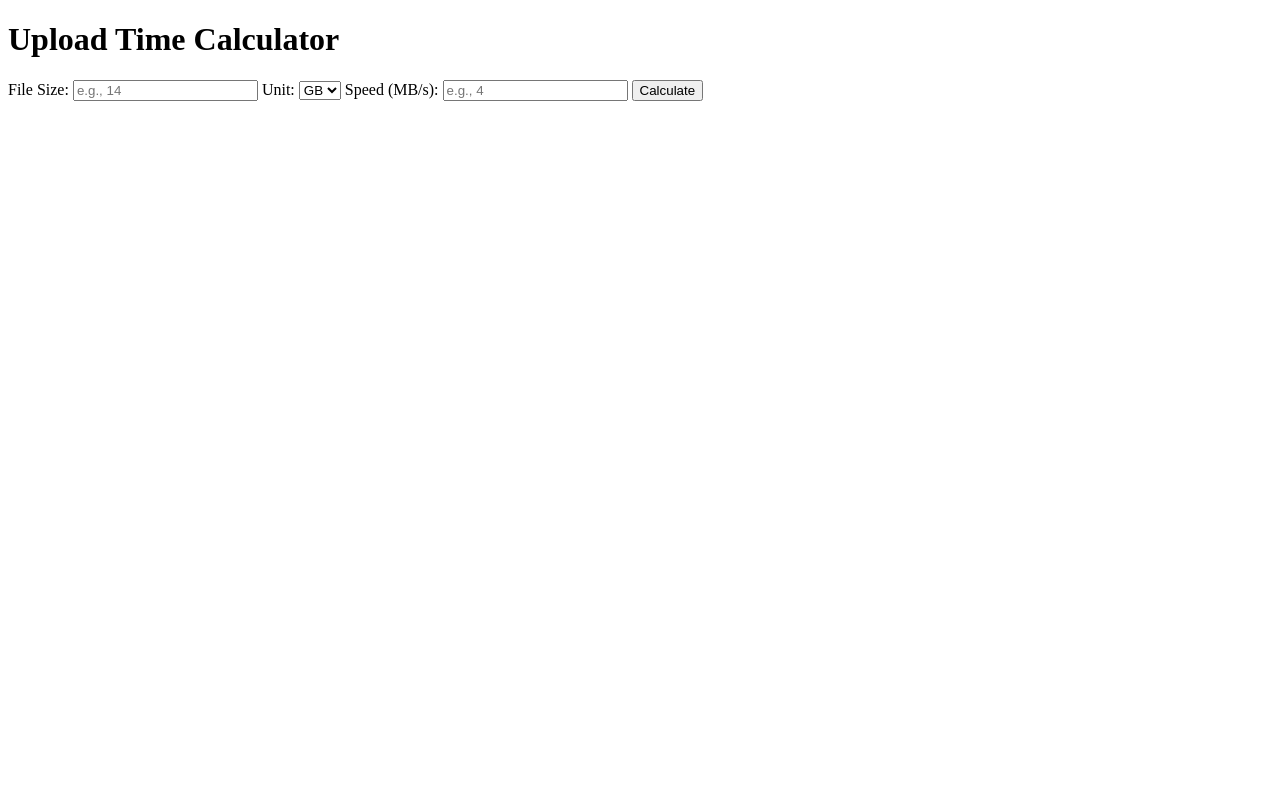
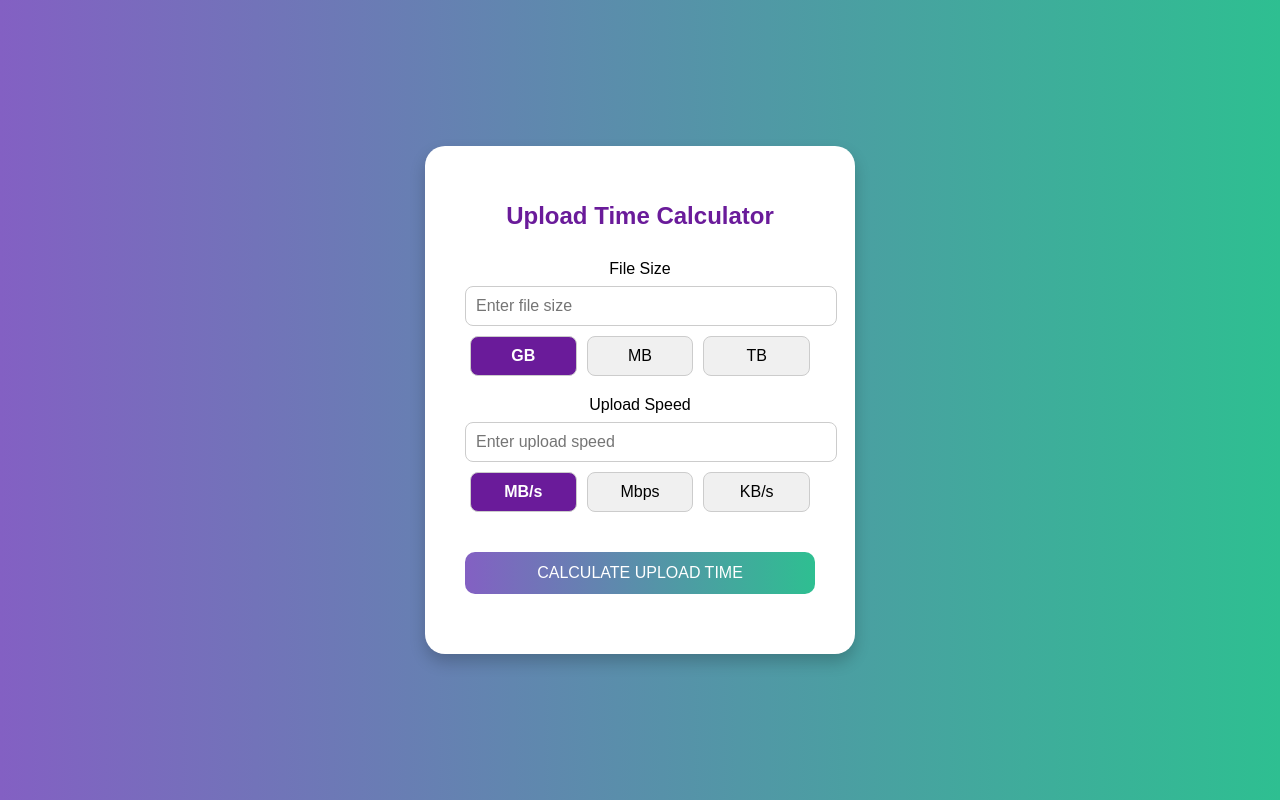
Before and after one commit to michaelpersonal/upload_time_calculator, a plain HTML site: page index.html in a window 1280 px wide. Drawn offline with Linux system fonts and the light colour scheme.

Commit message:
Update index.html

```diff
--- a/index.html
+++ b/index.html
@@ -4,55 +4,158 @@
   <meta charset="UTF-8">
   <meta name="viewport" content="width=device-width, initial-scale=1.0">
   <title>Upload Time Calculator</title>
+  <style>
+    body {
+      font-family: Arial, sans-serif;
+      background: linear-gradient(to right, #8360c3, #2ebf91);
+      display: flex;
+      justify-content: center;
+      align-items: center;
+      height: 100vh;
+      margin: 0;
+    }
+    .container {
+      background-color: white;
+      border-radius: 20px;
+      padding: 40px;
+      box-shadow: 0 8px 16px rgba(0, 0, 0, 0.2);
+      width: 350px;
+      text-align: center;
+    }
+    h1 {
+      font-size: 24px;
+      color: #6a1b9a;
+      margin-bottom: 30px;
+    }
+    .section {
+      margin-bottom: 20px;
+    }
+    input[type="number"] {
+      width: 100%;
+      padding: 10px;
+      margin-top: 8px;
+      border: 1px solid #ccc;
+      border-radius: 8px;
+      font-size: 16px;
+    }
+    .button-group {
+      display: flex;
+      justify-content: space-between;
+      margin-top: 10px;
+    }
+    .unit-button {
+      flex: 1;
+      margin: 0 5px;
+      padding: 10px;
+      border: 1px solid #ccc;
+      border-radius: 8px;
+      background-color: #f0f0f0;
+      cursor: pointer;
+    }
+    .unit-button.active {
+      background-color: #6a1b9a;
+      color: white;
+      font-weight: bold;
+    }
+    #calculateBtn {
+      margin-top: 20px;
+      padding: 12px;
+      background: linear-gradient(to right, #8360c3, #2ebf91);
+      color: white;
+      font-size: 16px;
+      border: none;
+      border-radius: 10px;
+      cursor: pointer;
+      width: 100%;
+    }
+    #result {
+      margin-top: 20px;
+      font-size: 18px;
+      color: #333;
+    }
+  </style>
 </head>
 <body>
-  <h1>Upload Time Calculator</h1>
-  <label for="fileSize">File Size:</label>
-  <input type="number" id="fileSize" placeholder="e.g., 14">
-
-  <label for="fileUnit">Unit:</label>
-  <select id="fileUnit">
-    <option value="GB">GB</option>
-    <option value="MB">MB</option>
-  </select>
-
-  <label for="speed">Speed (MB/s):</label>
-  <input type="number" id="speed" placeholder="e.g., 4">
-
-  <button onclick="calculate()">Calculate</button>
-
-  <h2 id="result"></h2>
+  <div class="container">
+    <h1>Upload Time Calculator</h1>
+    <div class="section">
+      <label>File Size</label>
+      <input type="number" id="fileSize" placeholder="Enter file size" step="any">
+      <div class="button-group">
+        <div class="unit-button active" data-unit="GB" onclick="selectFileUnit(this)">GB</div>
+        <div class="unit-button" data-unit="MB" onclick="selectFileUnit(this)">MB</div>
+        <div class="unit-button" data-unit="TB" onclick="selectFileUnit(this)">TB</div>
+      </div>
+    </div>
+    <div class="section">
+      <label>Upload Speed</label>
+      <input type="number" id="speed" placeholder="Enter upload speed" step="any">
+      <div class="button-group">
+        <div class="unit-button active" data-speed="MBps" onclick="selectSpeedUnit(this)">MB/s</div>
+        <div class="unit-button" data-speed="Mbps" onclick="selectSpeedUnit(this)">Mbps</div>
+        <div class="unit-button" data-speed="KBps" onclick="selectSpeedUnit(this)">KB/s</div>
+      </div>
+    </div>
+    <button id="calculateBtn" onclick="calculate()">CALCULATE UPLOAD TIME</button>
+    <div id="result"></div>
+  </div>
 
   <script>
+    let selectedFileUnit = 'GB';
+    let selectedSpeedUnit = 'MBps';
+
+    function selectFileUnit(el) {
+      document.querySelectorAll('.button-group')[0].querySelectorAll('.unit-button').forEach(btn => btn.classList.remove('active'));
+      el.classList.add('active');
+      selectedFileUnit = el.getAttribute('data-unit');
+    }
+
+    function selectSpeedUnit(el) {
+      document.querySelectorAll('.button-group')[1].querySelectorAll('.unit-button').forEach(btn => btn.classList.remove('active'));
+      el.classList.add('active');
+      selectedSpeedUnit = el.getAttribute('data-speed');
+    }
+
+    function convertFileSizeToMB(size, unit) {
+      switch(unit) {
+        case 'TB': return size * 1024 * 1024;
+        case 'GB': return size * 1024;
+        case 'MB': return size;
+        default: return size;
+      }
+    }
+
+    function convertSpeedToMBps(speed, unit) {
+      switch(unit) {
+        case 'MBps': return speed;
+        case 'Mbps': return speed / 8;
+        case 'KBps': return speed / 1024;
+        default: return speed;
+      }
+    }
+
     function calculateUploadTime(fileSize, fileUnit, speedMBps) {
-      let fileSizeMB;
-      if (fileUnit.toLowerCase() === 'gb') {
-        fileSizeMB = fileSize * 1024;
-      } else if (fileUnit.toLowerCase() === 'mb') {
-        fileSizeMB = fileSize;
-      } else {
-        throw new Error('Unsupported file size unit. Use "GB" or "MB".');
-      }
-
+      const fileSizeMB = convertFileSizeToMB(fileSize, fileUnit);
       const timeSeconds = fileSizeMB / speedMBps;
       const hours = Math.floor(timeSeconds / 3600);
       const minutes = Math.floor((timeSeconds % 3600) / 60);
       const seconds = Math.floor(timeSeconds % 60);
-
       return `${hours}h ${minutes}m ${seconds}s`;
     }
 
     function calculate() {
-      const fileSize = parseFloat(document.getElementById('fileSize').value);
-      const fileUnit = document.getElementById('fileUnit').value;
-      const speedMBps = parseFloat(document.getElementById('speed').value);
+      const fileSizeInput = document.getElementById('fileSize').value.trim();
+      const speedInput = document.getElementById('speed').value.trim();
+      const fileSize = parseFloat(fileSizeInput);
+      const speed = parseFloat(speedInput);
 
-      if (isNaN(fileSize) || isNaN(speedMBps)) {
-        document.getElementById('result').innerText = "Please enter valid numbers.";
+      if (!fileSizeInput || !speedInput || isNaN(fileSize) || isNaN(speed) || speed === 0) {
+        document.getElementById('result').innerText = "Please enter valid numbers for file size and speed.";
         return;
       }
 
-      const result = calculateUploadTime(fileSize, fileUnit, speedMBps);
+      const speedMBps = convertSpeedToMBps(speed, selectedSpeedUnit);
+      const result = calculateUploadTime(fileSize, selectedFileUnit, speedMBps);
       document.getElementById('result').innerText = `Upload time: ${result}`;
     }
   </script>
```
